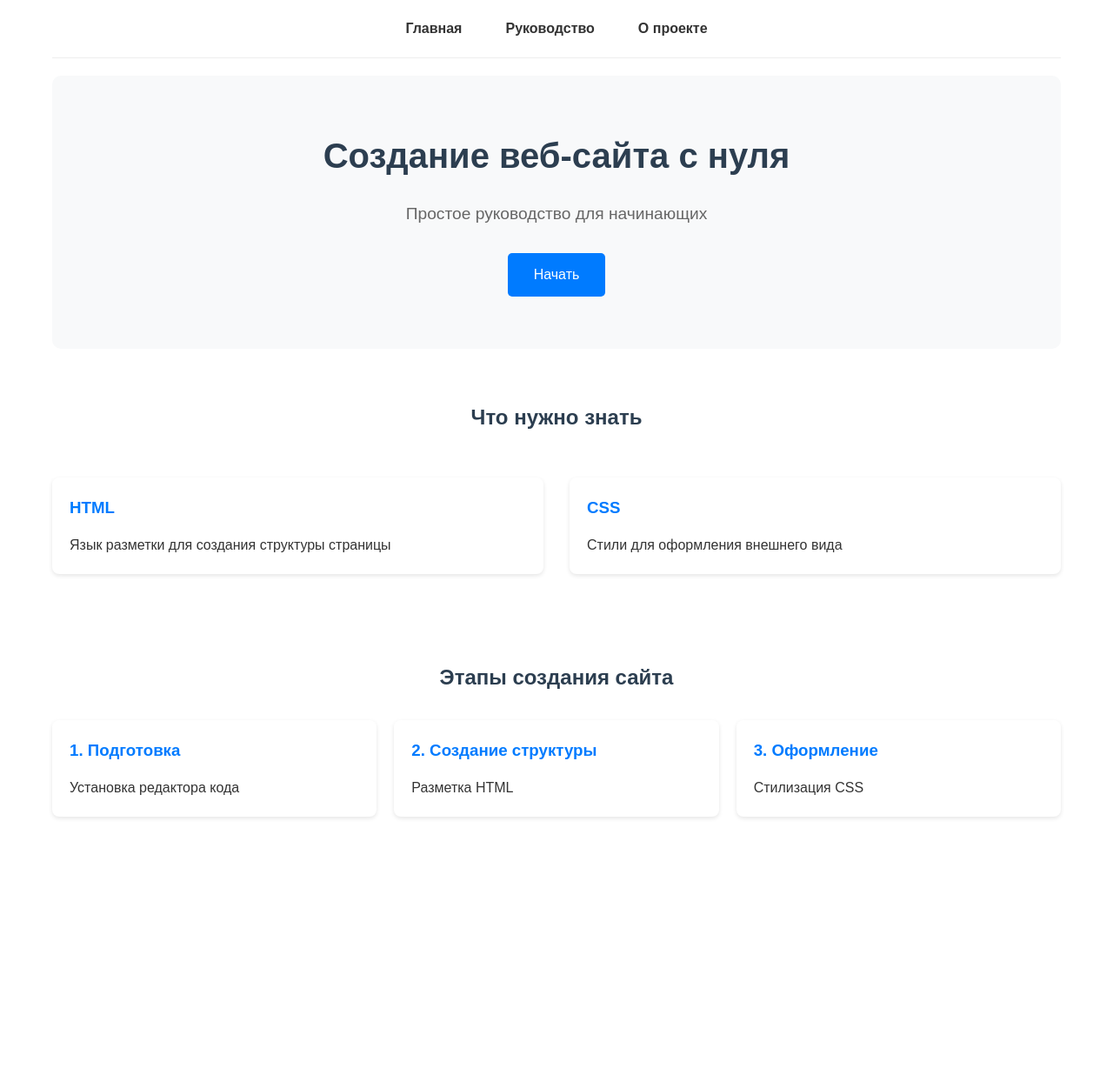
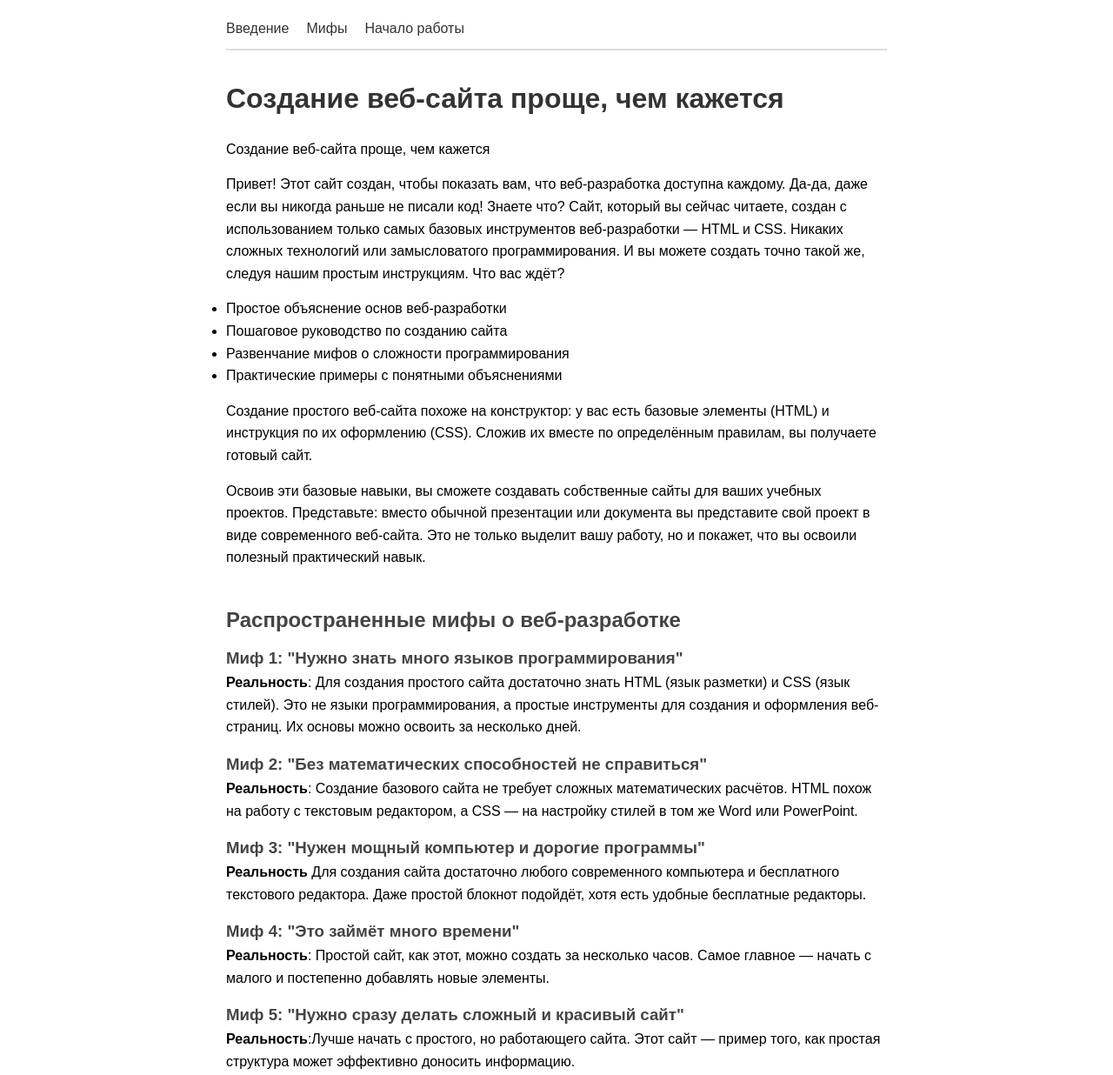
Before and after one commit to lirot2021/Creating-a-website, a plain HTML site: page index.html in a window 1280 px wide. Shown: the top 1236 px of the page at 87% size. Before the commit the page ends 979 px from the top, so only its background shows below. Drawn offline with Linux system fonts and the light colour scheme.

Commit message:
Add files via upload

```diff
--- a/index.html
+++ b/index.html
@@ -3,65 +3,136 @@
 <head>
     <meta charset="UTF-8">
     <meta name="viewport" content="width=device-width, initial-scale=1.0">
-    <title>Веб-разработка для начинающих</title>
-    <link rel="stylesheet" href="styles.css">
+    <title>Создание простого веб-сайта</title>
+    <style>
+        /* Простые базовые стили */
+        * {
+            margin: 0;
+            padding: 0;
+            box-sizing: border-box;
+        }
+
+        body {
+            font-family: Arial, sans-serif;
+            line-height: 1.6;
+            padding: 20px;
+            max-width: 800px;
+            margin: 0 auto;
+        }
+
+        /* Простая навигация */
+        nav {
+            margin-bottom: 30px;
+            border-bottom: 2px solid #ddd;
+            padding-bottom: 10px;
+        }
+
+        nav ul {
+            list-style: none;
+            display: flex;
+            gap: 20px;
+        }
+
+        nav a {
+            color: #333;
+            text-decoration: none;
+        }
+
+        nav a:hover {
+            text-decoration: underline;
+        }
+
+        /* Основные стили контента */
+        section {
+            margin-bottom: 40px;
+        }
+
+        h1 {
+            font-size: 2em;
+            margin-bottom: 20px;
+            color: #333;
+        }
+
+        h2 {
+            font-size: 1.5em;
+            margin: 20px 0 10px;
+            color: #444;
+        }
+        h3{
+            color: #444;
+        }
+
+        p {
+            margin-bottom: 15px;
+        }
+
+        /* Простой адаптивный дизайн */
+        @media (max-width: 600px) {
+            nav ul {
+                flex-direction: column;
+                gap: 10px;
+            }
+
+            body {
+                padding: 10px;
+            }
+
+            h1 {
+                font-size: 1.7em;
+            }
+
+            h2 {
+                font-size: 1.3em;
+            }
+        }
+    </style>
 </head>
 <body>
-    <!-- Шапка сайта -->
-    <header>
-        <!-- Навигационное меню -->
-        <nav>
+    <nav>
+        <ul>
+            <li><a href="#intro">Введение</a></li>
+            <li><a href="#myths">Мифы</a></li>
+            <li><a href="#start">Начало работы</a></li>
+        </ul>
+    </nav>
+
+    <main>
+        <section id="intro">
+            <h1>Создание веб-сайта проще, чем кажется</h1>
+            <p>Создание веб-сайта проще, чем кажется</p>
+            <p>Привет! Этот сайт создан, чтобы показать вам, что веб-разработка доступна каждому. Да-да, даже если вы никогда раньше не писали код!
+                Знаете что? Сайт, который вы сейчас читаете, создан с использованием только самых базовых инструментов веб-разработки — HTML и CSS. Никаких сложных технологий или замысловатого программирования. И вы можете создать точно такой же, следуя нашим простым инструкциям.
+                Что вас ждёт?</p>
             <ul>
-                <li><a href="index.html">Главная</a></li>
-                <li><a href="tutorial.html">Руководство</a></li>
-                <li><a href="about.html">О проекте</a></li>
+                <li>Простое объяснение основ веб-разработки</li>
+                <li>Пошаговое руководство по созданию сайта</li>
+                <li>Развенчание мифов о сложности программирования</li>
+                <li>Практические примеры с понятными объяснениями</li>
             </ul>
-        </nav>
-    </header>
-
-    <!-- Главная секция -->
-    <main>
-        <!-- Приветственный блок -->
-        <section class="hero">
-            <h1>Создание веб-сайта с нуля</h1>
-            <p>Простое руководство для начинающих</p>
-            <a href="tutorial.html" class="cta-button">Начать</a>
+            <p></p>
+            <p>Создание простого веб-сайта похоже на конструктор: у вас есть базовые элементы (HTML) и инструкция по их оформлению (CSS). Сложив их вместе по определённым правилам, вы получаете готовый сайт.</p>
+            <p></p>
+            <p>Освоив эти базовые навыки, вы сможете создавать собственные сайты для ваших учебных проектов. Представьте: вместо обычной презентации или документа вы представите свой проект в виде современного веб-сайта. Это не только выделит вашу работу, но и покажет, что вы освоили полезный практический навык.</p>
         </section>
 
-        <!-- Основные технологии -->
-        <section class="technologies">
-            <h2>Что нужно знать</h2>
-            <div class="tech-grid">
-                <article>
-                    <h3>HTML</h3>
-                    <p>Язык разметки для создания структуры страницы</p>
-                </article>
-                <article>
-                    <h3>CSS</h3>
-                    <p>Стили для оформления внешнего вида</p>
-                </article>
-            </div>
+        <section id="myths">
+            <h2>Распространенные мифы о веб-разработке</h2>
+            <h3><b>Миф 1: "Нужно знать много языков программирования"</b></h3>
+            <p><b>Реальность</b>: Для создания простого сайта достаточно знать HTML (язык разметки) и CSS (язык стилей). Это не языки программирования, а простые инструменты для создания и оформления веб-страниц. Их основы можно освоить за несколько дней.</p>
+            <h3><b>Миф 2: "Без математических способностей не справиться"</b></h3>
+            <p><b>Реальность</b>: Создание базового сайта не требует сложных математических расчётов. HTML похож на работу с текстовым редактором, а CSS — на настройку стилей в том же Word или PowerPoint.</p>
+            <h3><b>Миф 3: "Нужен мощный компьютер и дорогие программы"</b></h3>
+            <p><b>Реальность</b> Для создания сайта достаточно любого современного компьютера и бесплатного текстового редактора. Даже простой блокнот подойдёт, хотя есть удобные бесплатные редакторы.</p>
+            <h3><b>Миф 4: "Это займёт много времени"</b></h3>
+            <p><b>Реальность</b>: Простой сайт, как этот, можно создать за несколько часов. Самое главное — начать с малого и постепенно добавлять новые элементы.</p>
+            <h3><b>Миф 5: "Нужно сразу делать сложный и красивый сайт"</b></h3>
+            <p><b>Реальность</b>:Лучше начать с простого, но работающего сайта. Этот сайт — пример того, как простая структура может эффективно доносить информацию.</p>
         </section>
 
-        <!-- Блок "Начать обучение" -->
-        <section class="get-started">
-            <h2>Этапы создания сайта</h2>
-            <div class="steps">
-                <div class="step">
-                    <h3>1. Подготовка</h3>
-                    <p>Установка редактора кода</p>
-                </div>
-                <div class="step">
-                    <h3>2. Создание структуры</h3>
-                    <p>Разметка HTML</p>
-                </div>
-                <div class="step">
-                    <h3>3. Оформление</h3>
-                    <p>Стилизация CSS</p>
-                </div>
-            </div>
+        <section id="start">
+            <h2>С чего начать</h2>
+            <p>Да хз если честно :(</p>
         </section>
     </main>
-
 </body>
 </html>
```
